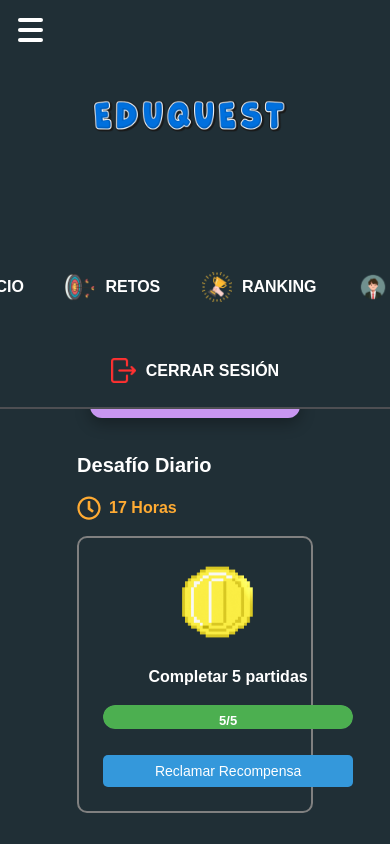
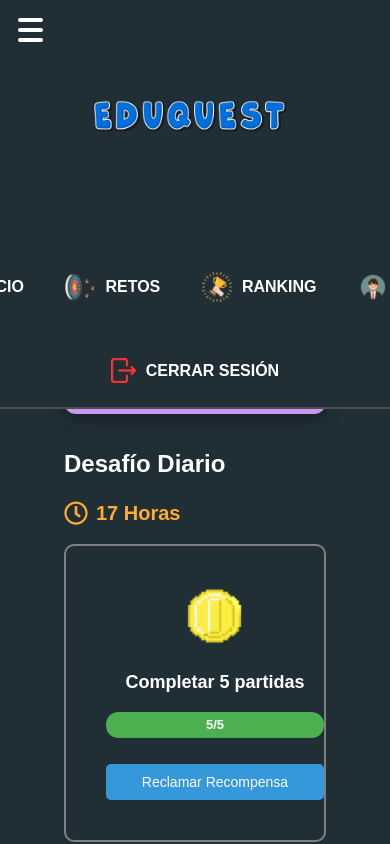
Before and after one commit to ramadearbol/Eduquest, a React (Vite) app in the folder frontend/: page /home/retos in a window 390 px wide. Built offline with nearby package versions, Linux system fonts and the light colour scheme.

Commit message:
Retos Responsive 1.1

```diff
--- a/frontend/src/styles/Retos.css
+++ b/frontend/src/styles/Retos.css
@@ -245,36 +245,51 @@
 }
 
 @media (max-width: 480px) {
-  .intro-text h1 {
-    font-size: 22px;
+  .intro-box,
+  .contenido-retos,
+  .reto-daily-box,
+  .reto-daily-text,
+  .daily-container {
+    width: 100% !important;
+    max-width: 100%;
+    box-sizing: border-box;
   }
 
-  .intro-text p {
-    font-size: 14px;
+  .reto-daily-box {
+    flex-direction: column;
+    align-items: center;
+    padding: 1rem 0;
+    gap: 1rem;
   }
 
-  .daily-title {
-    font-size: 20px;
+  .reto-daily-video img {
+    width: 60px;
+    height: auto;
+    margin-right: 0;
   }
 
-  .hora-texto {
-    font-size: 16px;
+  .reto-daily-text {
+    padding: 0 1rem;
+    text-align: center;
   }
 
-  .reto-daily-text p {
-    font-size: 16px;
+  .reto-daily-text button {
+    width: 100%;
+    max-width: 220px;
+    font-size: 14px;
+    padding: 10px;
   }
 
   .progress-bar-background {
-    height: 24px;
+    height: 26px;
   }
 
   .progress-bar-background span {
     font-size: 13px;
+    line-height: 26px;
   }
 
-  .reto-daily-text button {
-    font-size: 14px;
-    padding: 8px 16px;
+  .intro-image img {
+    max-width: 80px;
   }
 }
```
